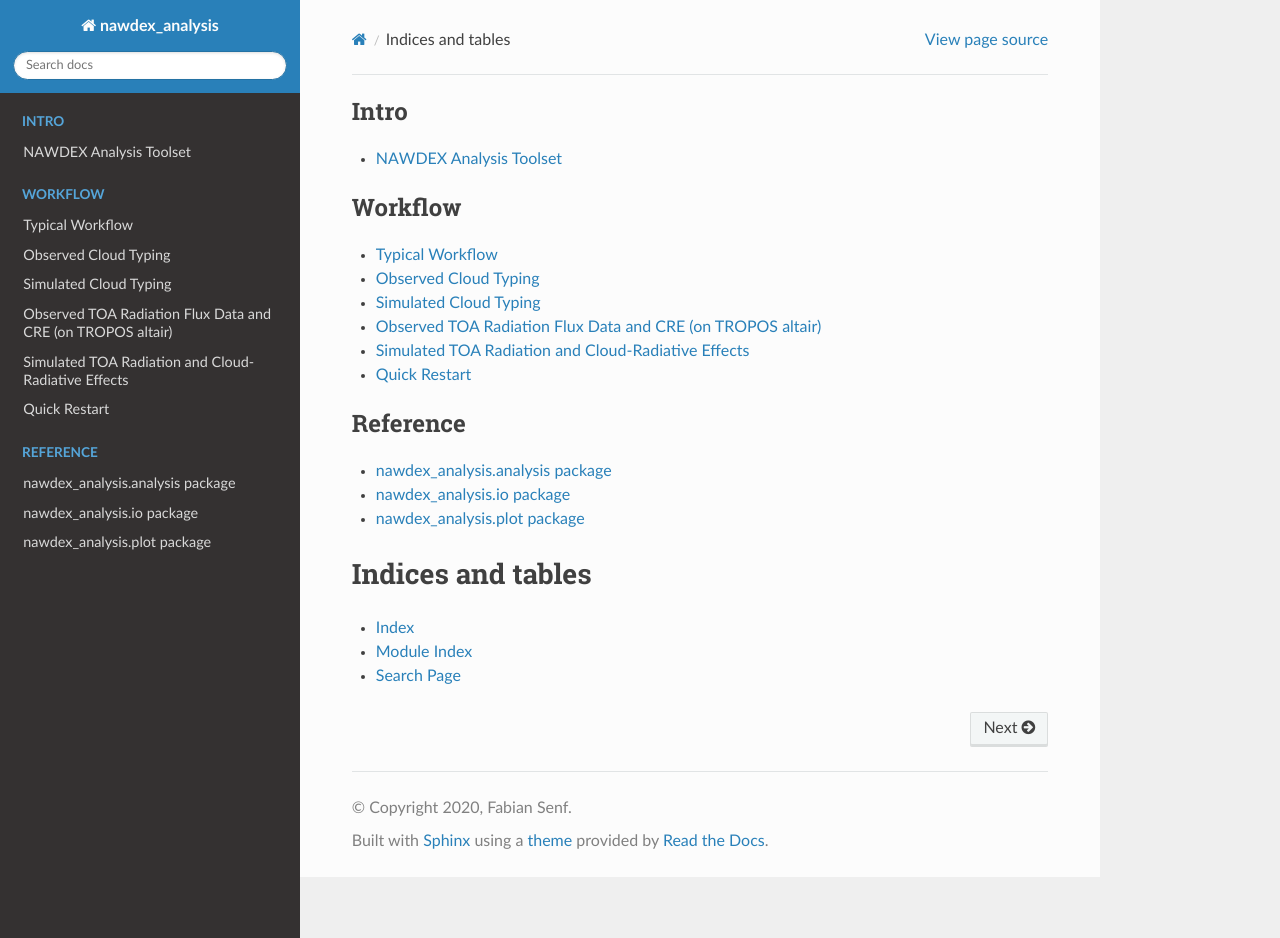
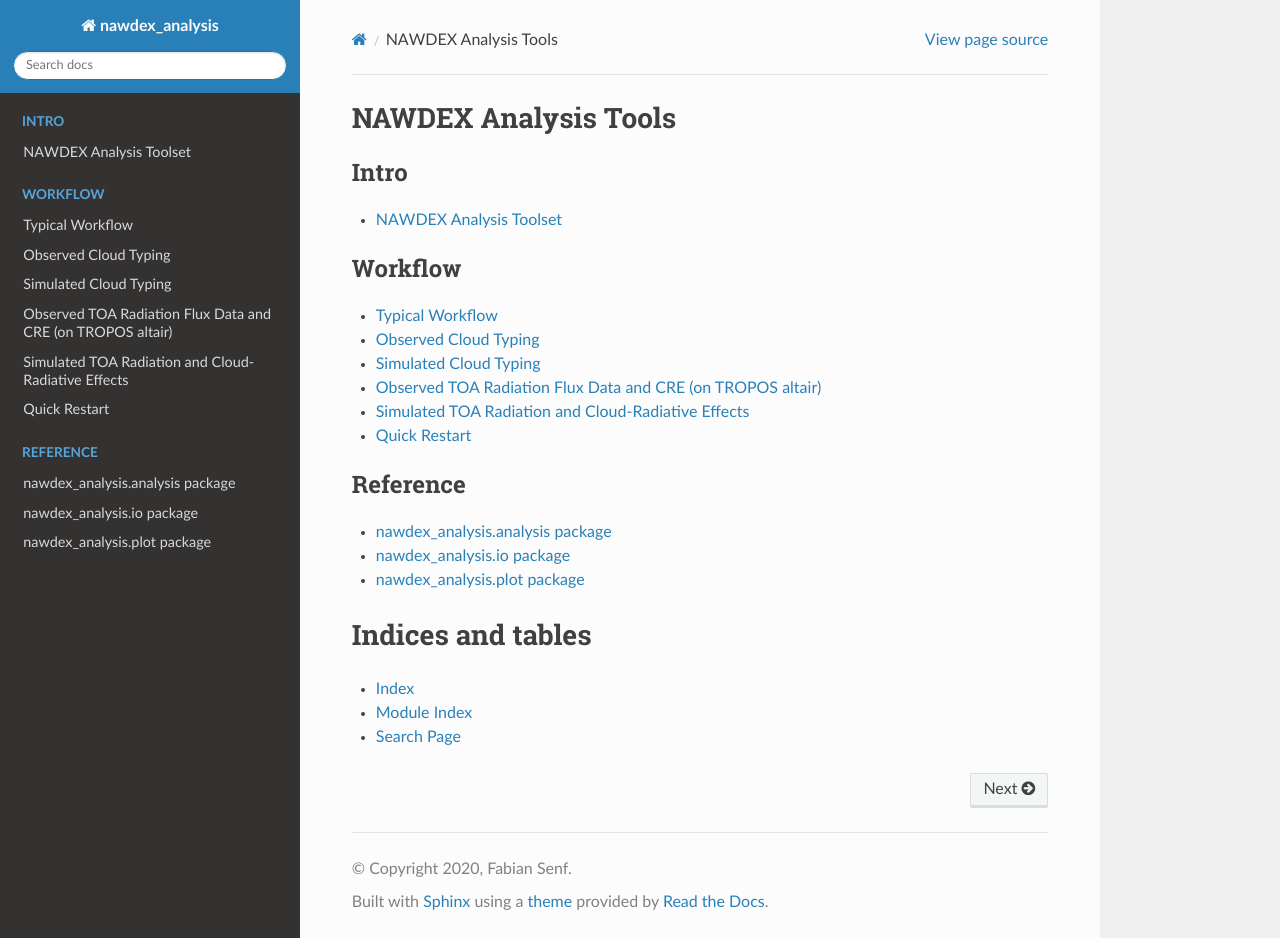
Before and after one commit to fsenf/proj.nawdex_analysis, a Sphinx documentation site: the page built from docs/index.rst, in a window 1280 px wide and 938 px high. Built offline with Sphinx 7.4.7 and the Read the Docs theme 2.0.0, drawn with Linux system fonts in a browser that asks for light colours.

Commit message:
included headline in doc index

```diff
--- a/docs/index.rst
+++ b/docs/index.rst
@@ -3,6 +3,8 @@
    You can adapt this file completely to your liking, but it should at least
    contain the root `toctree` directive.
 
+NAWDEX Analysis Tools
+=====================
 
 .. toctree::
    :maxdepth: 1
```
